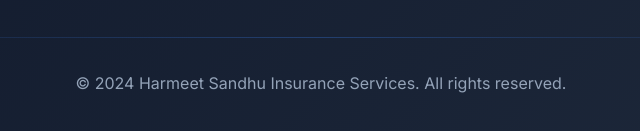
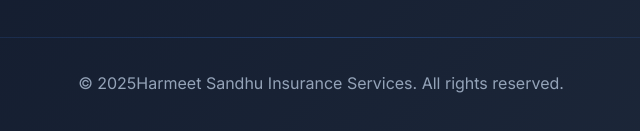
Before and after one commit to artbyhari/harmeet-sandhu.ca, a plain HTML site: page about.html in a window 1280 px wide. Shown: the part 5373-5504 px from the top of the page, 319-959 px from the left. Drawn offline with nearby package versions, Linux system fonts and the light colour scheme.

Commit message:
Update about.html

```diff
--- a/about.html
+++ b/about.html
@@ -404,7 +404,7 @@
 
             <div class="footer-bottom">
                 <div class="footer-divider"></div>
-                <p>&copy; 2024 Harmeet Sandhu Insurance Services. All rights reserved.</p>
+                <p>&copy; 2025Harmeet Sandhu Insurance Services. All rights reserved.</p>
             </div>
         </div>
     </footer>
```
